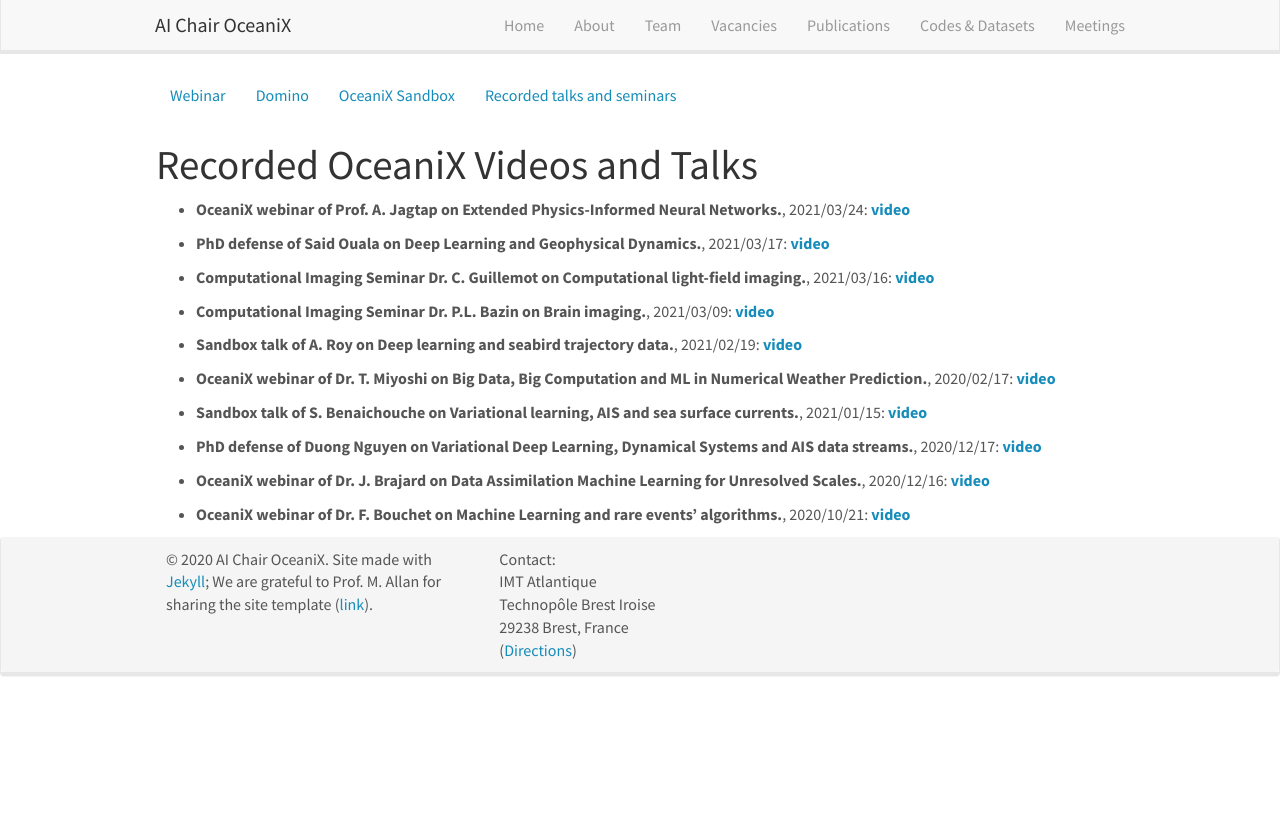
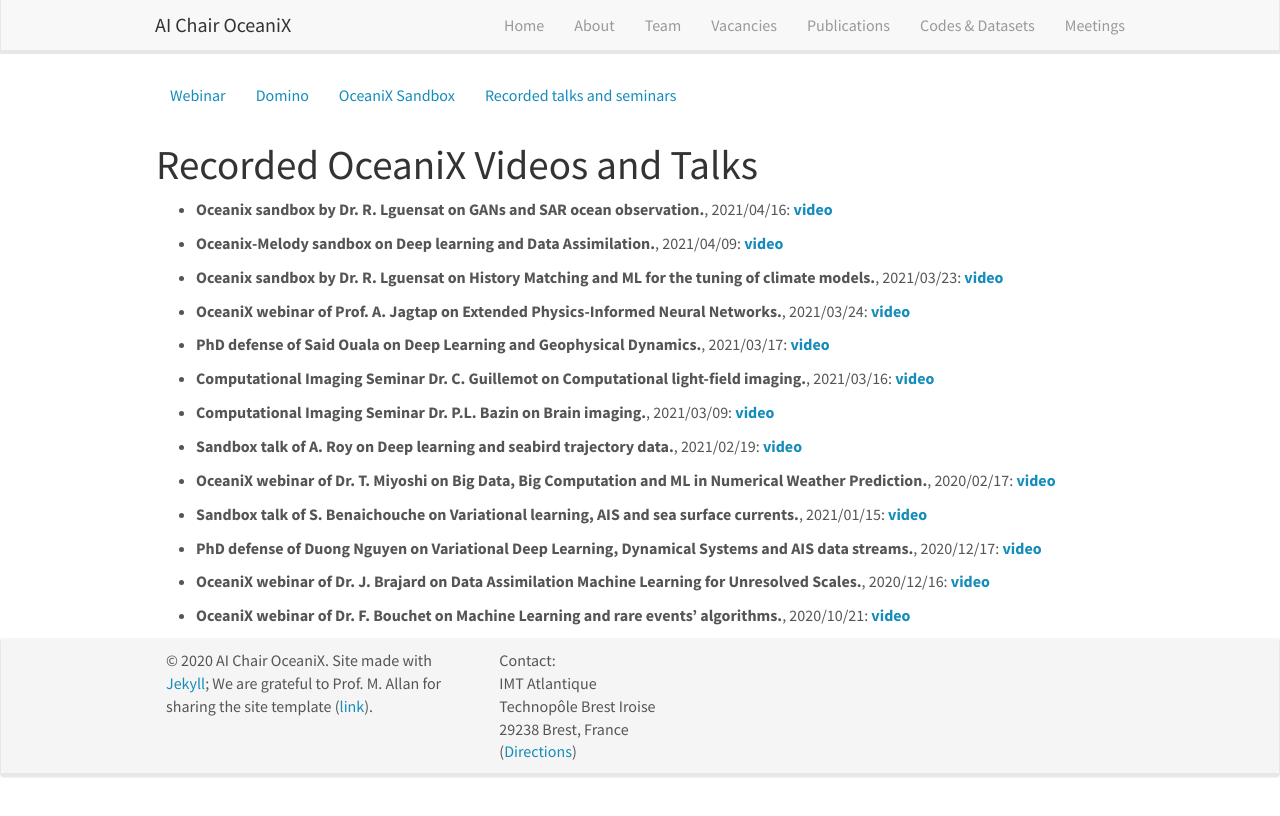
Before and after one commit to CIA-Oceanix/CIA-Oceanix.github.io, a Jekyll site: the page built from _pages/oceanix_video.md, in a window 1280 px wide. Shown: the top 816 px of the page. Built offline with Jekyll 4.4.1, drawn with Linux system fonts in a browser that asks for light colours; nearby versions of some CDN libraries.

Commit message:
Update video_list.yml

```diff
--- a/_data/video_list.yml
+++ b/_data/video_list.yml
@@ -1,3 +1,18 @@
+
+- title: "Oceanix sandbox by Dr. R. Lguensat on GANs and SAR ocean observation."
+  date: 2021/04/16
+  link:
+  display : video
+
+- title: "Oceanix-Melody sandbox on Deep learning and Data Assimilation."
+  date: 2021/04/09
+  link: https://youtu.be/ME_9xcz69C8
+  display : video
+
+- title: "Oceanix sandbox by Dr. R. Lguensat on History Matching and ML for the tuning of climate models."
+  date: 2021/03/23
+  link: https://youtu.be/6pDoHb4g1-A
+  display : video
 
 - title: "OceaniX webinar of Prof. A. Jagtap on Extended Physics-Informed Neural Networks."
   date: 2021/03/24
```
